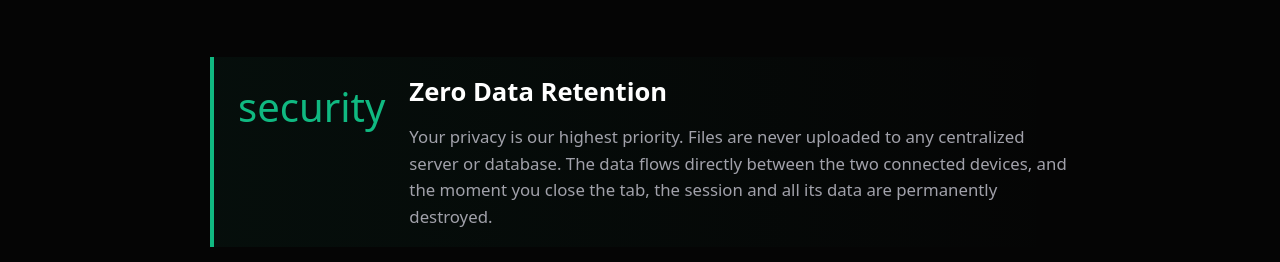
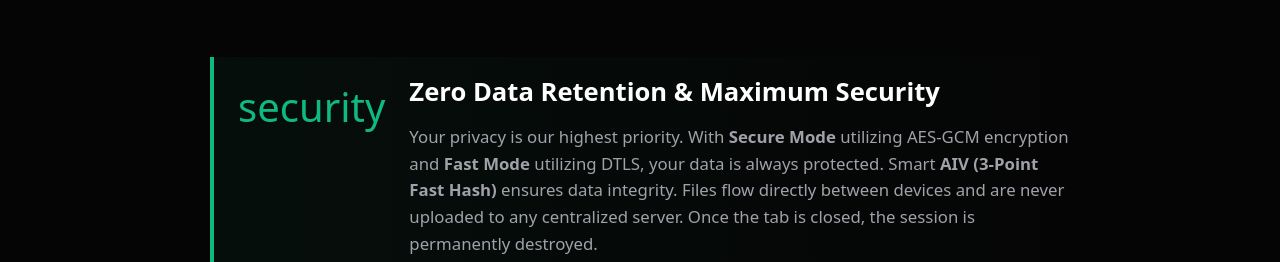
Before and after one commit to Rehankumar554/DroperX, a plain HTML site: page pages/about.html in a window 1280 px wide. Shown: the part 690-952 px from the top of the page. Drawn offline with Linux system fonts and the light colour scheme; some icons are missing.

Commit message:
Docs: Update docs for Dual Mode, AIV Hash, and AES-GCM

```diff
--- a/pages/about.html
+++ b/pages/about.html
@@ -87,8 +87,8 @@
             <div class="about-row" style="display: flex; gap: 24px; align-items: flex-start; border-left: 4px solid #10b981; padding-left: 24px; background: linear-gradient(90deg, rgba(16, 185, 129, 0.05) 0%, transparent 100%); padding-top: 16px; padding-bottom: 16px; border-radius: 0 16px 16px 0;">
                 <span class="material-symbols-rounded" style="font-size: 40px; color: #10b981; margin-top: 4px;">security</span>
                 <div style="flex: 1;">
-                    <h2 style="font-size: 1.6rem; margin-bottom: 12px; color: var(--text-primary);">Zero Data Retention</h2>
-                    <p style="font-size: 1.05rem; color: var(--text-secondary); line-height: 1.6;">Your privacy is our highest priority. Files are never uploaded to any centralized server or database. The data flows directly between the two connected devices, and the moment you close the tab, the session and all its data are permanently destroyed.</p>
+                    <h2 style="font-size: 1.6rem; margin-bottom: 12px; color: var(--text-primary);">Zero Data Retention & Maximum Security</h2>
+                    <p style="font-size: 1.05rem; color: var(--text-secondary); line-height: 1.6;">Your privacy is our highest priority. With <strong>Secure Mode</strong> utilizing AES-GCM encryption and <strong>Fast Mode</strong> utilizing DTLS, your data is always protected. Smart <strong>AIV (3-Point Fast Hash)</strong> ensures data integrity. Files flow directly between devices and are never uploaded to any centralized server. Once the tab is closed, the session is permanently destroyed.</p>
                 </div>
             </div>
 
```
Also changed, not shown: pages/data-compliance.html (+1 -1 lines), pages/faq.html (+1 -1 lines), README.md.
